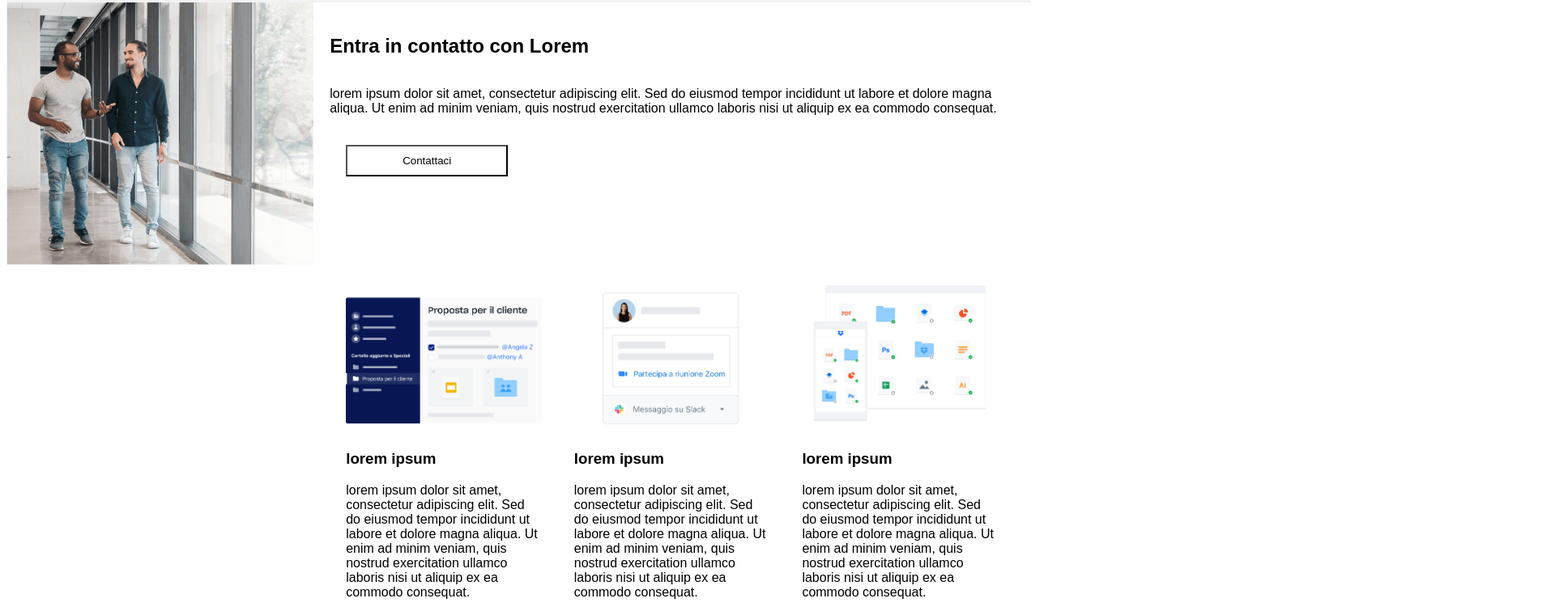
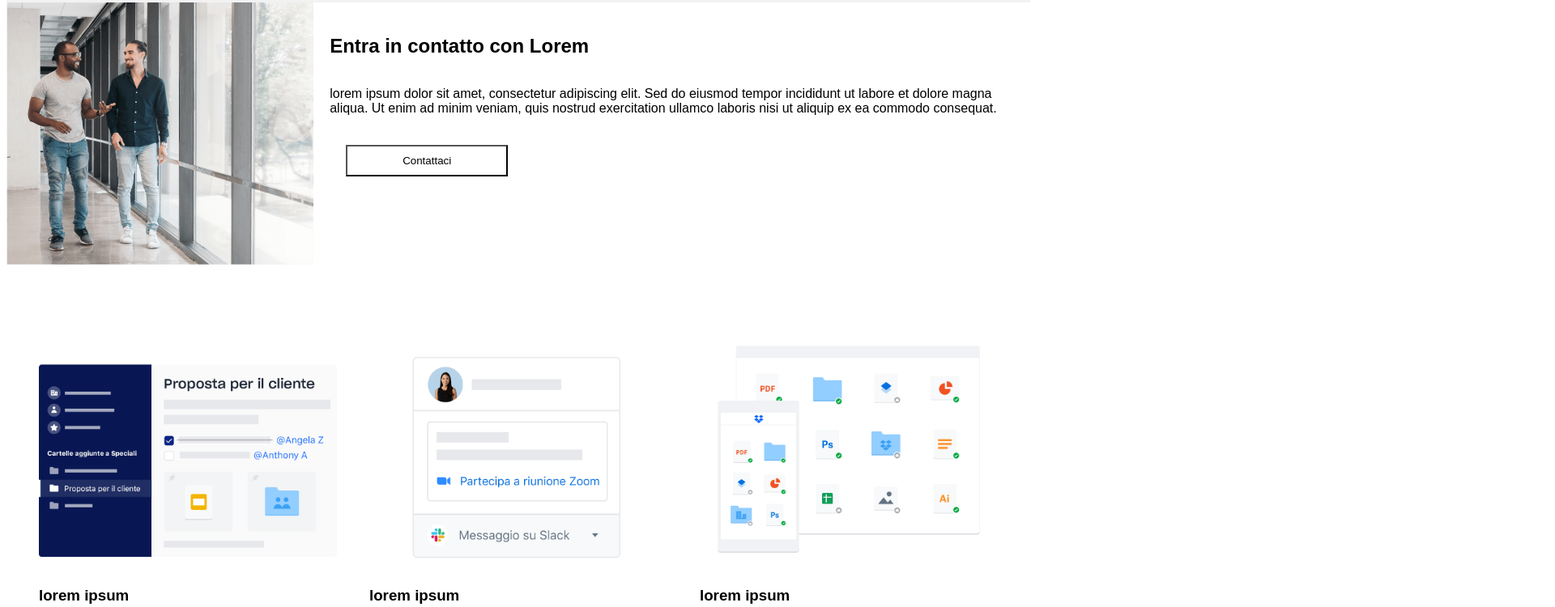
Before and after one commit to lucaGubbini/htmlcss-dropbox, a plain HTML site: page index.html in a window 1280 px wide. Shown: the part 1074-1824 px from the top of the page at 81% size, 1920 px wide, since content can reach past the window. Drawn offline with Linux system fonts and the light colour scheme.

Commit message:
divider aggiustato

```diff
--- a/styles.css
+++ b/styles.css
@@ -158,10 +158,8 @@ body {
 }
 
 .divider {
-    display: flex;
-    justify-content: space-around;
-    align-items: center;
     padding: 20px;
+    margin: 2000px;
 }
 
 .features1-3 {
```
